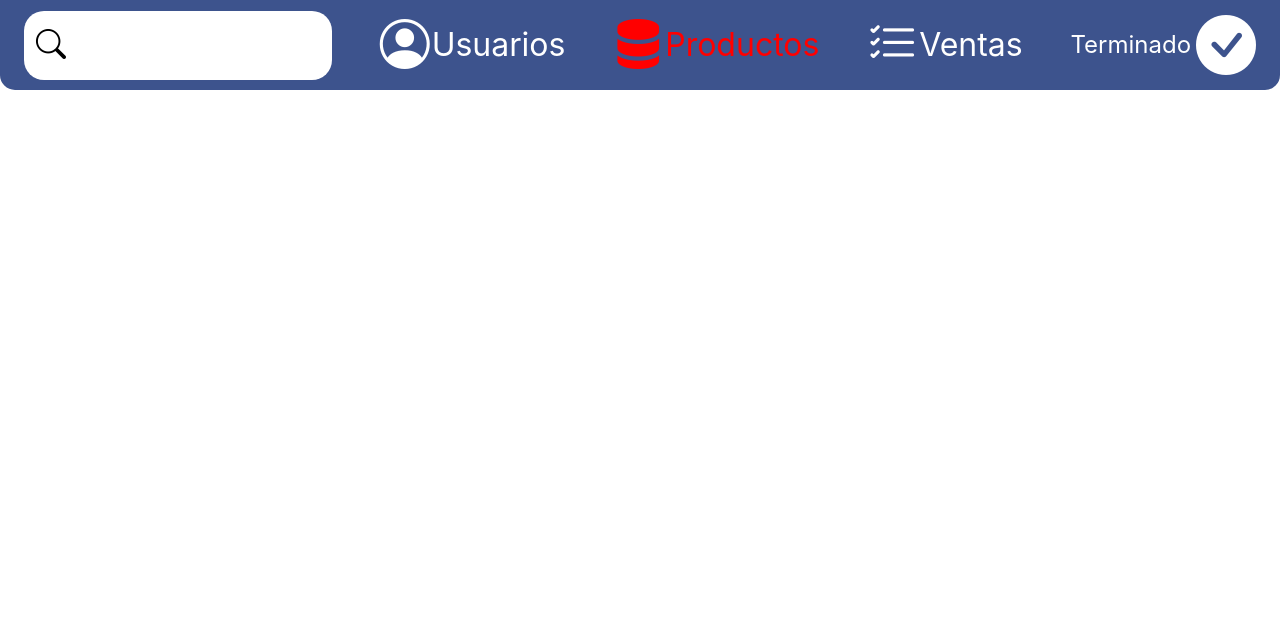
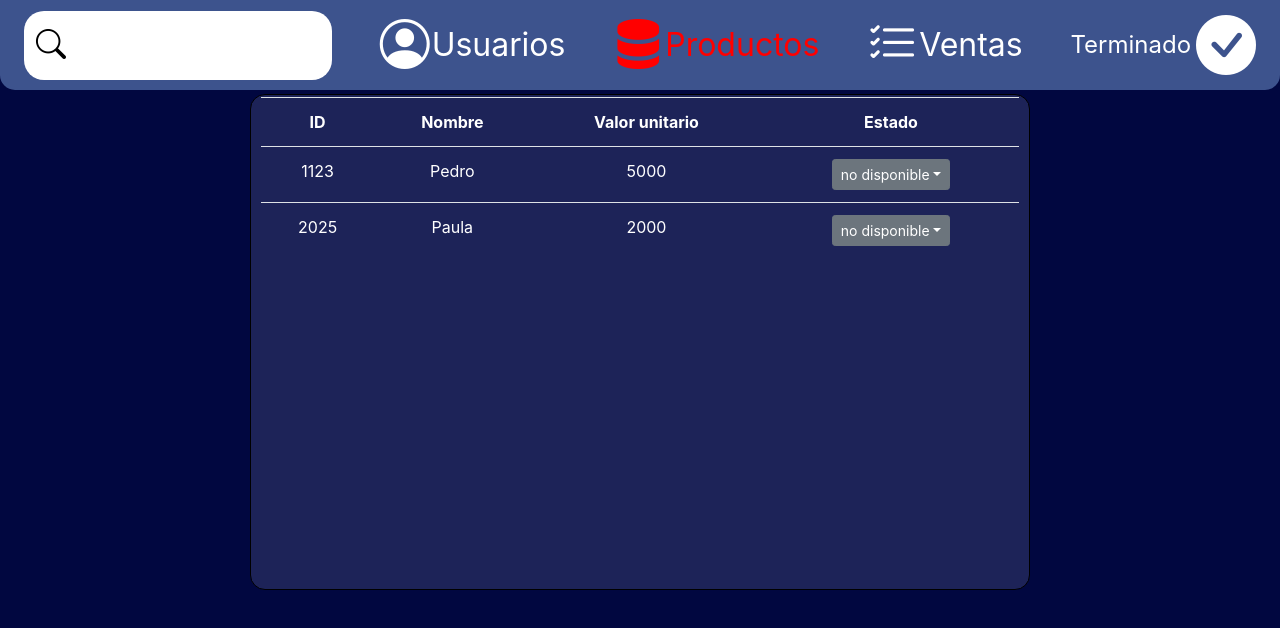
Before and after one commit to Alexcastr/deveApps, a React (Create React App) app: page /productos in a window 1280 px wide. Shown: the top 628 px of the page. Built offline with nearby package versions, Linux system fonts and the light colour scheme.

Commit message:
creacion del body

```diff
--- /dev/null
+++ b/src/Components/Body.jsx
@@ -0,0 +1,51 @@
+import React from 'react'
+
+const Body = () => {
+    return (
+       <body className="center-content mt-1">
+            <div className="table">
+                <table className="ml-auto mr-auto">
+
+                <tr className="head-body">
+                    <th>ID</th>
+                    <th>Nombre</th>
+                    <th>Valor unitario</th>
+                    <th>Estado</th>
+
+                </tr>
+                <tr class="fila_impar">
+                    <td>1123</td>
+                    <td>Pedro</td>
+                    <td>5000</td>
+                    <td> <div class="btn-group">
+                        <button class="btn btn-secondary btn-sm dropdown-toggle" type="button" data-toggle="dropdown" aria-haspopup="true" aria-expanded="false">
+                            no disponible
+                        </button>
+                            <div class="dropdown-menu">
+                        </div>
+                        </div>
+                    </td>
+
+                </tr>
+                <tr class="fila_resaltada">
+                    <td>2025</td>
+                    <td>Paula</td>
+                    <td>2000</td>
+                    <td> <div class="btn-group">
+                        <button class="btn btn-secondary btn-sm dropdown-toggle" type="button" data-toggle="dropdown" aria-haspopup="true" aria-expanded="false">
+                            no disponible
+                        </button>
+                            <div class="dropdown-menu">
+                        </div>
+                        </div>
+                    </td>
+
+
+                </tr>
+            </table>
+            </div>
+        </body>
+    )
+}
+
+export default Body
--- a/src/Styles/App.css
+++ b/src/Styles/App.css
@@ -1,4 +1,27 @@
-.contenedorPrincipal{
+body {
+    background-color: #010740;
+    text-align: center;
+}
+
+body .center-content {
+    border: 1px solid #1228ec3d;
+    margin: 0 250px;
+    background-color: #31376998;
+    height: 31rem;
+    border-collapse: separate;
+    border-spacing: 10;
+    border: 1px solid black;
+    border-radius: 15px;
+    -moz-border-radius: 20px;
+    padding: 2px;
+}
+
+body table {
+    color: white;
+    width: 98%;
+}
+
+.contenedorPrincipal {
     background: linear-gradient(#010740, #210339);
     width: 100vw;
     display: flex;
@@ -41,11 +64,11 @@
     font-style: italic;
 }
 
-.crearCuenta{
+.crearCuenta {
     font-size: small;
 }
 
-.crearCuenta:hover{
+.crearCuenta:hover {
     cursor: pointer;
     text-decoration: underline;
 }
@@ -58,7 +81,7 @@
     flex-direction: column;
 }
 
-.campo{
+.campo {
     height: 40%;
     display: flex;
 }
--- a/src/pages/Products.jsx
+++ b/src/pages/Products.jsx
@@ -1,9 +1,14 @@
 import React from 'react'
 import Header from 'Components/header'
+import Body from 'Components/Body'
 const Products = () => {
     return (
         <>
+        <div>
          <Header current="productos"/>
+         <Body/>
+         </div>
+
         </>
     )
 }
```
Lines whose indentation alone changed are shown as unchanged.
